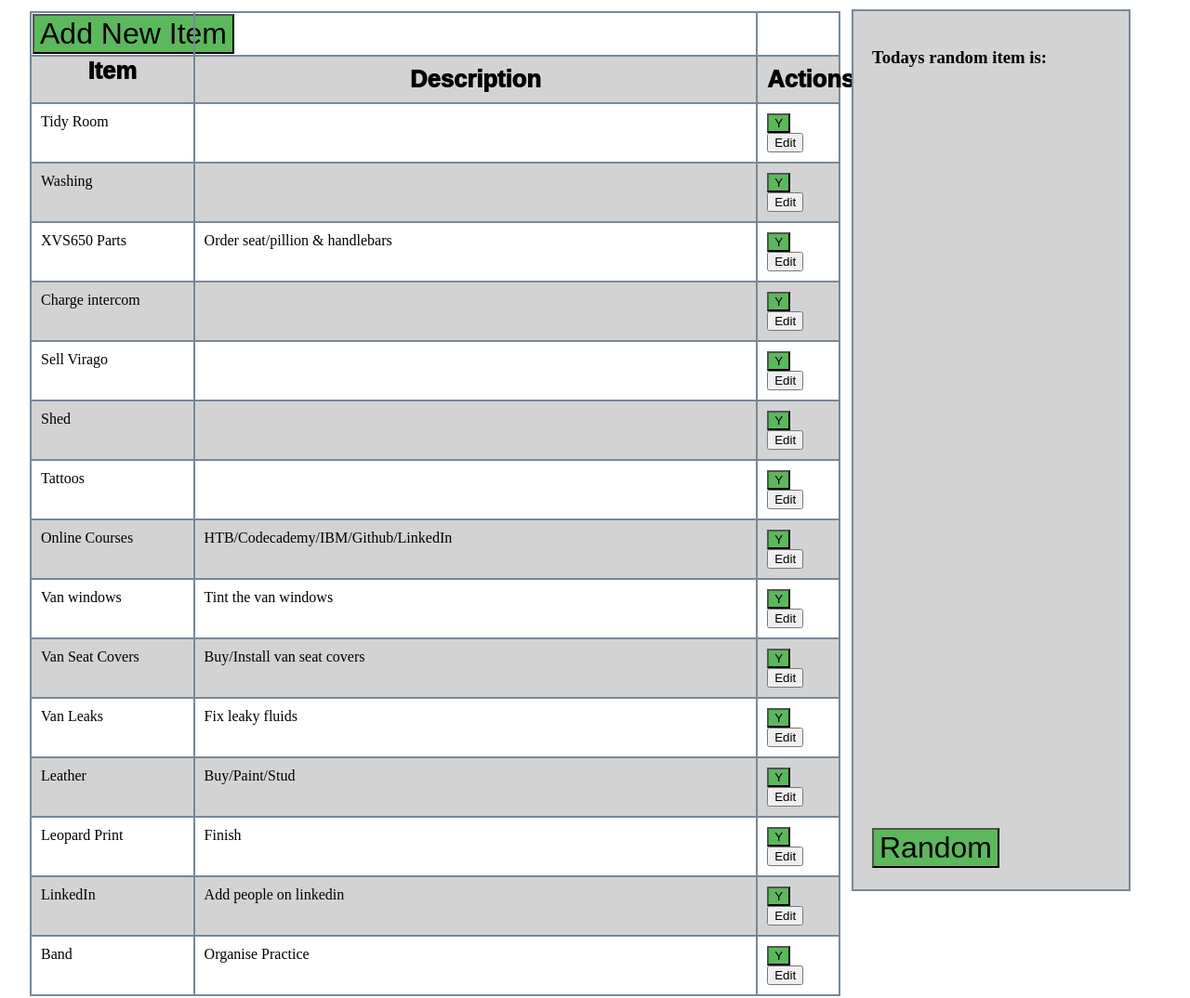
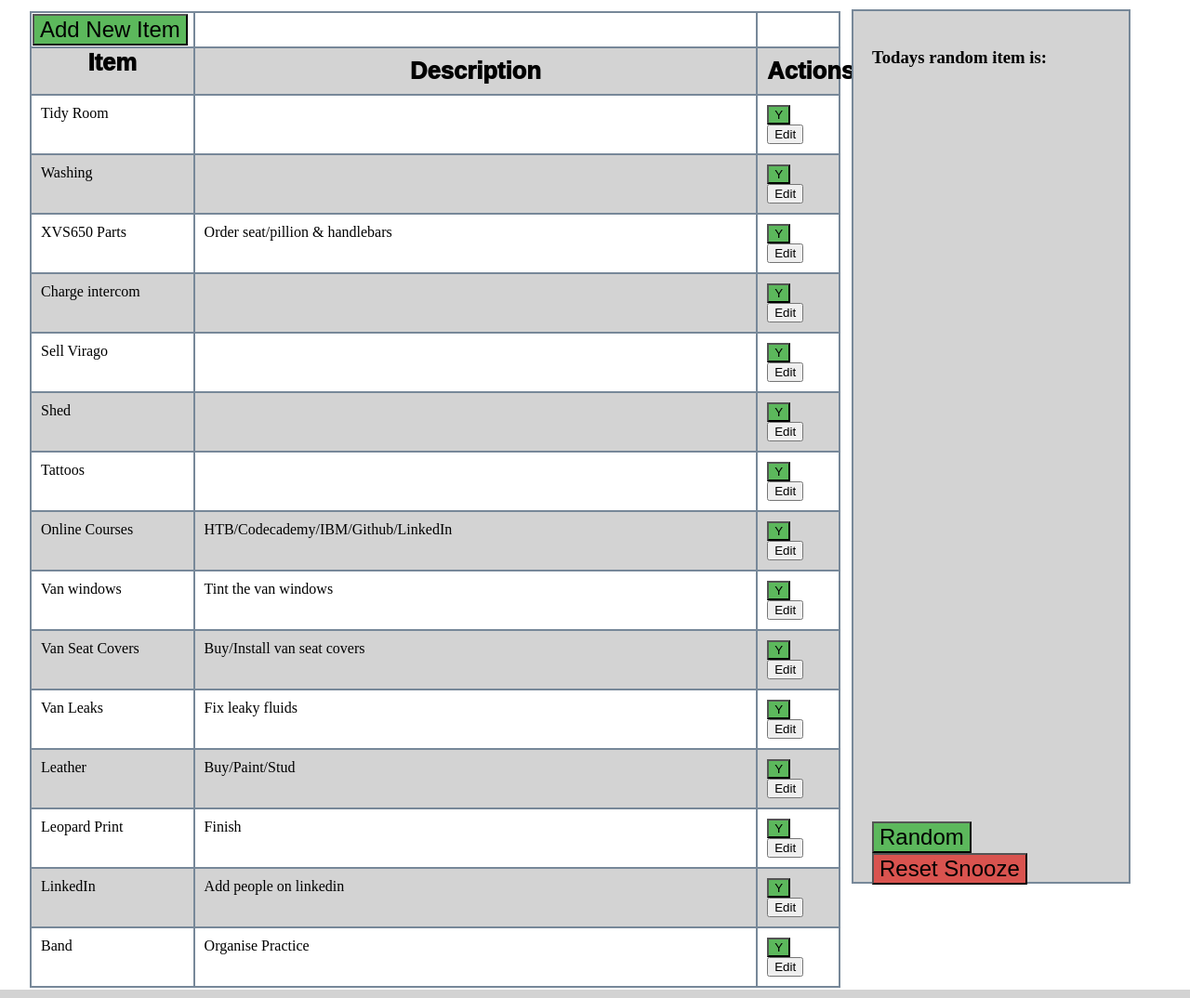
Before and after one commit to GRitchie1/Balena_ToDoList, a Flask app: page /1 in a window 1280 px wide. Shown: the part 55-1129 px from the top of the page at 93% size. Run offline with Flask 2, Linux system fonts and the light colour scheme; data comes from the database, SQL or seed files in the repository.

Commit message:
Add Snooze Reset

```diff
--- a/todolist/src/main.py
+++ b/todolist/src/main.py
@@ -110,6 +110,11 @@ def list(category):
             db.session.commit()
             rand_items = Item.query.filter(Item.snoozed == False, Item.complete == False).all()
             random_item = random.choice(rand_items)
+        elif action == "Reset Snooze":
+            snoozed_items = Item.query.filter(Item.snoozed == True).all()
+            for item in snoozed_items:
+                item.snoozed = False
+                db.session.commit()
 
         #Other actions
         elif action == "Add New Item":
--- a/todolist/src/static/styles.css
+++ b/todolist/src/static/styles.css
@@ -98,21 +98,21 @@ input.uncomp {
 
 input.rand {
     background-color: #5cb85c;
-    font-size: 2em;
+    font-size: 1.5em;
 }
 input.snooze {
     background-color: #d9534f;
-    font-size: 2em;
+    font-size: 1.5em;
 }
 
 input.del {
     background-color: #d9534f;
-    font-size: 2em;
+    font-size: 1.5em;
 }
 
 input.add {
     background-color: #5cb85c;
-    font-size: 2em;
+    font-size: 1.5em;
 }
 
 .random{
--- a/todolist/src/templates/lists.html
+++ b/todolist/src/templates/lists.html
@@ -67,6 +67,7 @@
       {% if random_item.name %}
       <input type="submit" class="snooze" name="{{random_item.id}}" value="Snooze">
       {% endif %}
+      <input type="submit" class="snooze" name="snooze_reset" value="Reset Snooze">
     </form>
     </div>
   </div>
```
